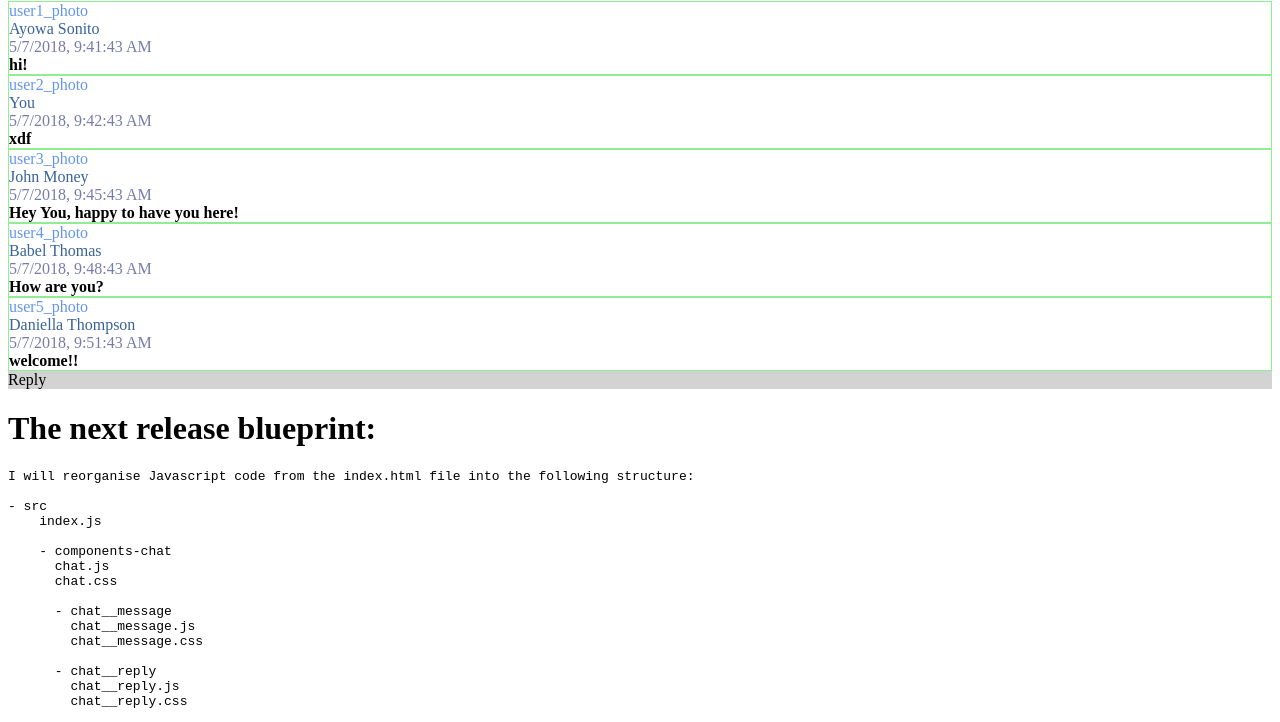
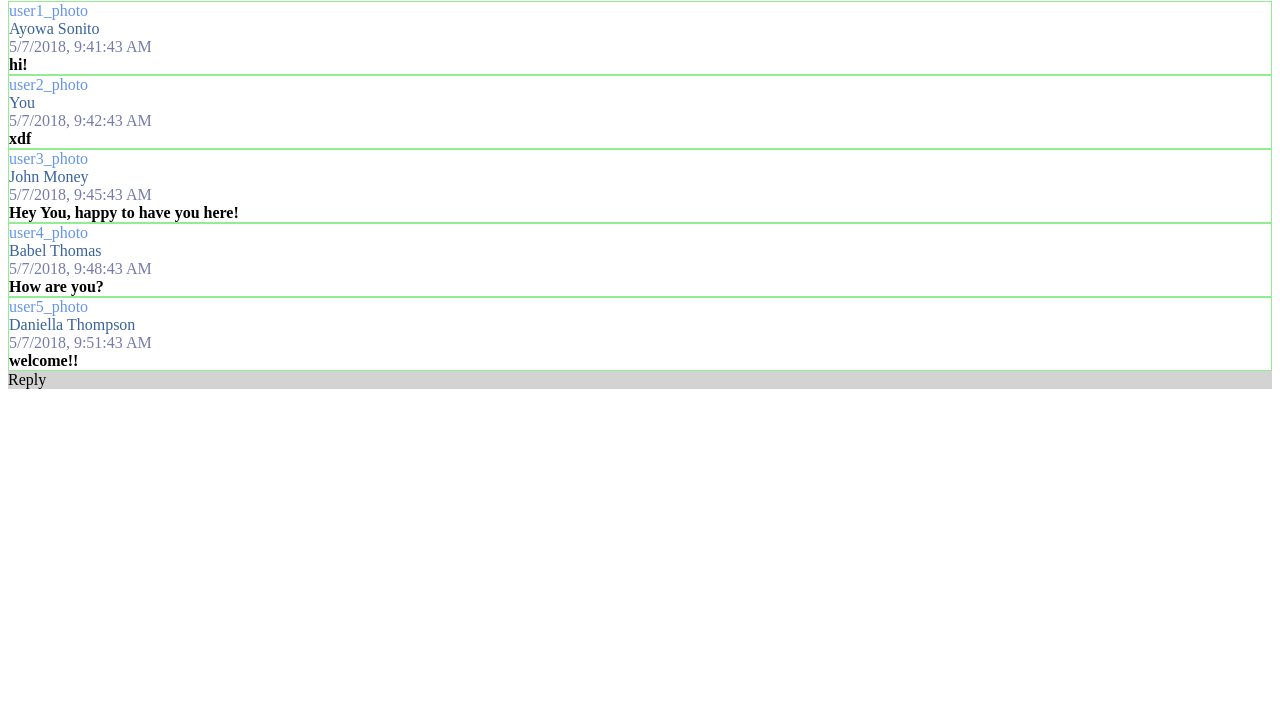
Before and after one commit to IgnatovDan/chat_05_05_2018, a website: page index.html in a window 1280 px wide. Shown: the part 569-1291 px from the top of the page. After the commit the page ends 966 px from the top, so only its background shows below. Drawn offline with Linux system fonts and the light colour scheme.

Commit message:
- next release blueprint

```diff
--- a/index.html
+++ b/index.html
@@ -34,25 +34,5 @@
 
   <h1>Current implementation:</h1>
   <div class="marker-chatEl"></div>
-
-  <h1>The next release blueprint:</h1>
-<pre>
-I will reorganise Javascript code from the index.html file into the following structure:
-
-- src
-    index.js
-
-    - components-chat
-      chat.js
-      chat.css
-
-      - chat__message
-        chat__message.js
-        chat__message.css
-
-      - chat__reply
-        chat__reply.js
-        chat__reply.css
-</pre>
 </body>
 </html>
```
